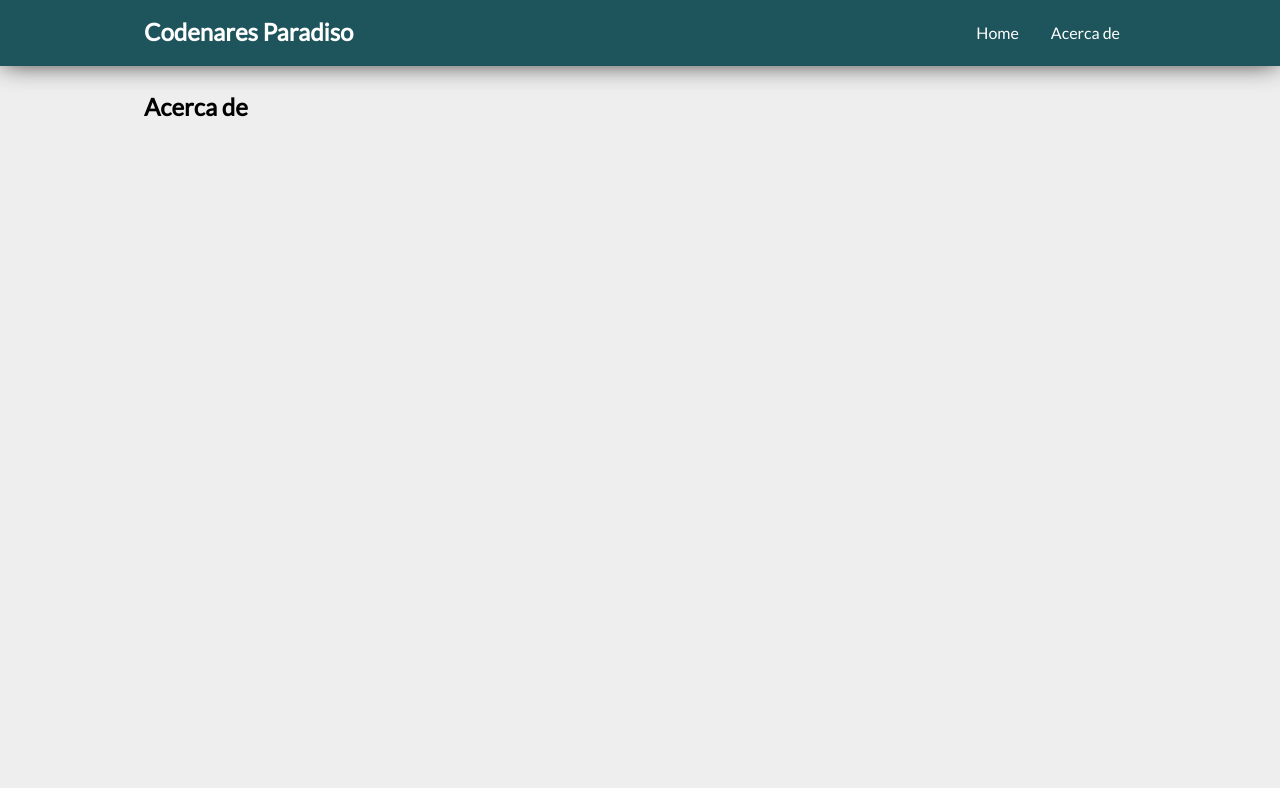
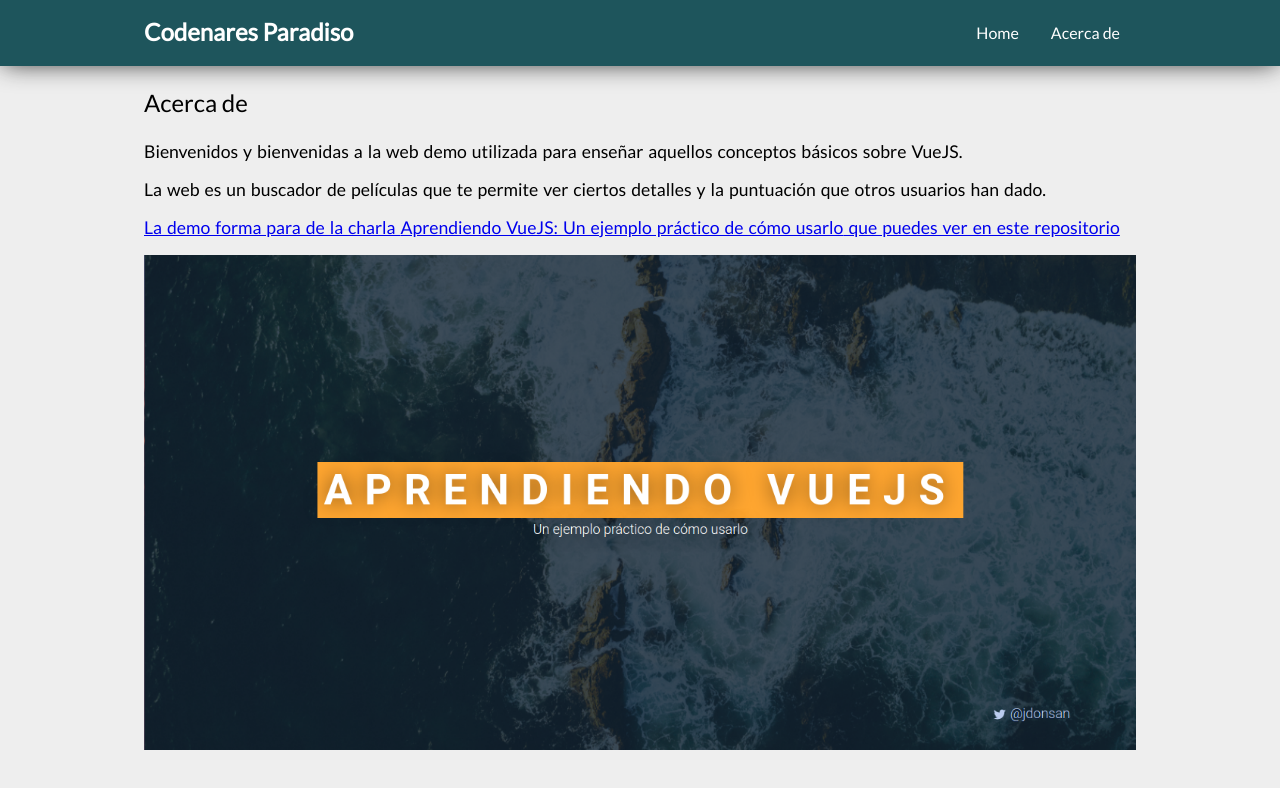
Before and after one commit to jdonsan/charla-aprendiendo-vuejs, a Vue app in the folder demo/: page /#/about in a window 1280 px wide. Shown: the top 788 px of the page. Built offline with nearby package versions, Linux system fonts and the light colour scheme.

Commit message:
Vista About

```diff
--- a/demo/src/components/navbar.vue
+++ b/demo/src/components/navbar.vue
@@ -8,8 +8,8 @@
 </template>
 
 <script>
-import AppContainer from '@/components/container.vue';
-import AppMenu from '@/components/menu.vue';
+import AppContainer from '@/components/container';
+import AppMenu from '@/components/menu';
 
 export default {
     name: 'navbar',
--- a/demo/src/views/about-view.vue
+++ b/demo/src/views/about-view.vue
@@ -1,11 +1,48 @@
 <template>
-	<main>
-		<h2>Acerca de</h2>
-	</main>
+	<panel title="Acerca de">
+		<p>
+			Bienvenidos y bienvenidas a la web demo utilizada para enseñar
+			aquellos conceptos básicos sobre VueJS.
+		</p>
+		<p>
+			La web es un buscador de películas que te permite ver
+			ciertos detalles y la puntuación que otros
+			usuarios han dado.
+		</p>
+		<p>
+			<a href="https://github.com/jdonsan/charla-aprendiendo-vuejs" target="_blank">
+				La demo forma para de la charla
+				<b>Aprendiendo VueJS: Un ejemplo práctico de cómo usarlo</b>
+				que puedes ver en este repositorio
+			</a>
+		</p>
+		<img src="../assets/img/slide.png" alt="slide portada">
+	</panel>
 </template>
 
 <script>
+import Panel from '@/components/panel';
+
 export default {
-	name: 'about-view'
+	name: 'about-view',
+	components: {
+		Panel
+	}
 }
 </script>
+
+<style lang="scss" scoped>
+img {
+	width: 100%;
+}
+
+p {
+	font-size: 1.1rem;
+	font-weight: lighter;
+	word-spacing: 0.1rem;
+}
+
+a:hover {
+	cursor: pointer;
+}
+</style>
```
Also changed, not shown: demo/src/views/home-view.vue (+6 -6 lines), demo/src/assets/img/slide.png (added).
